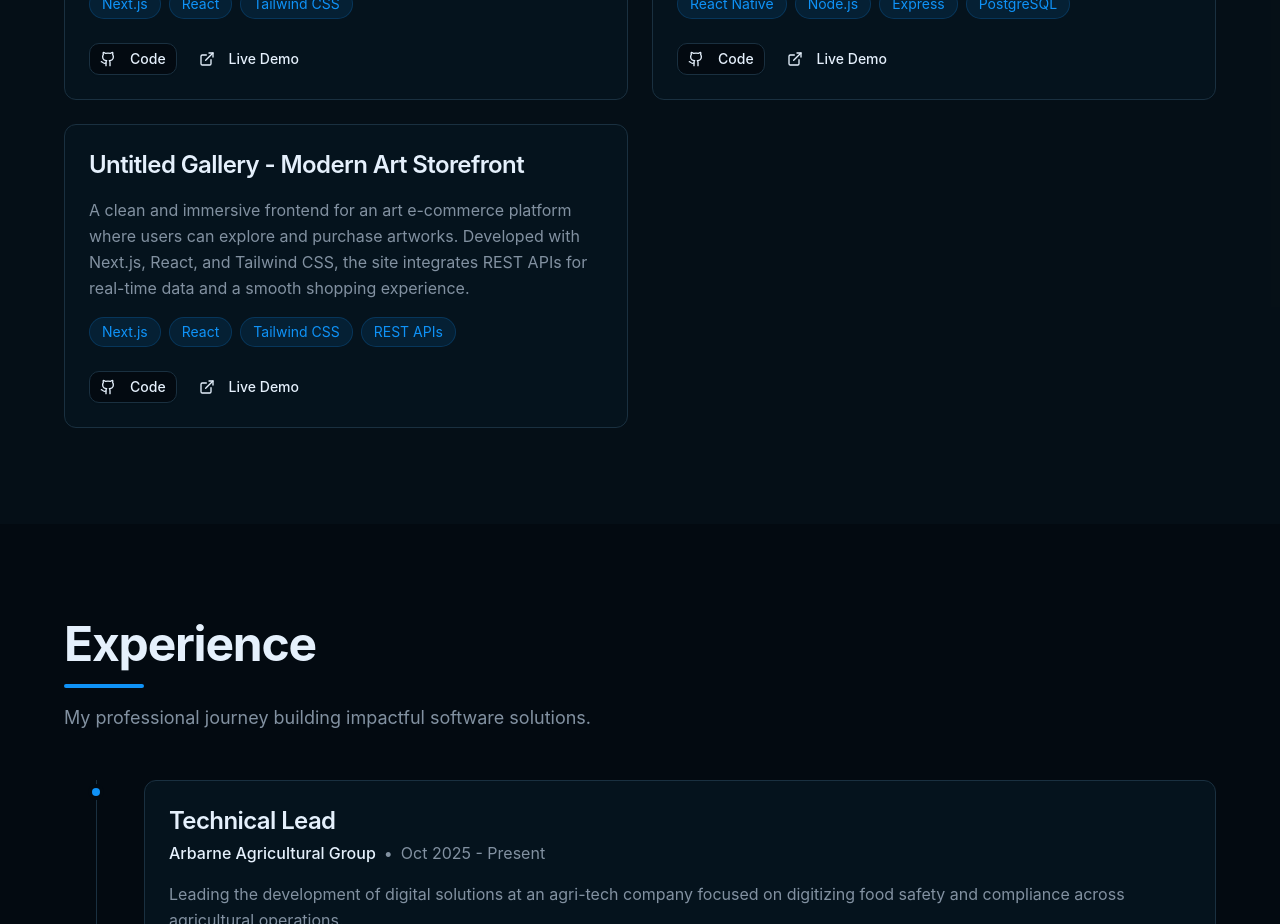
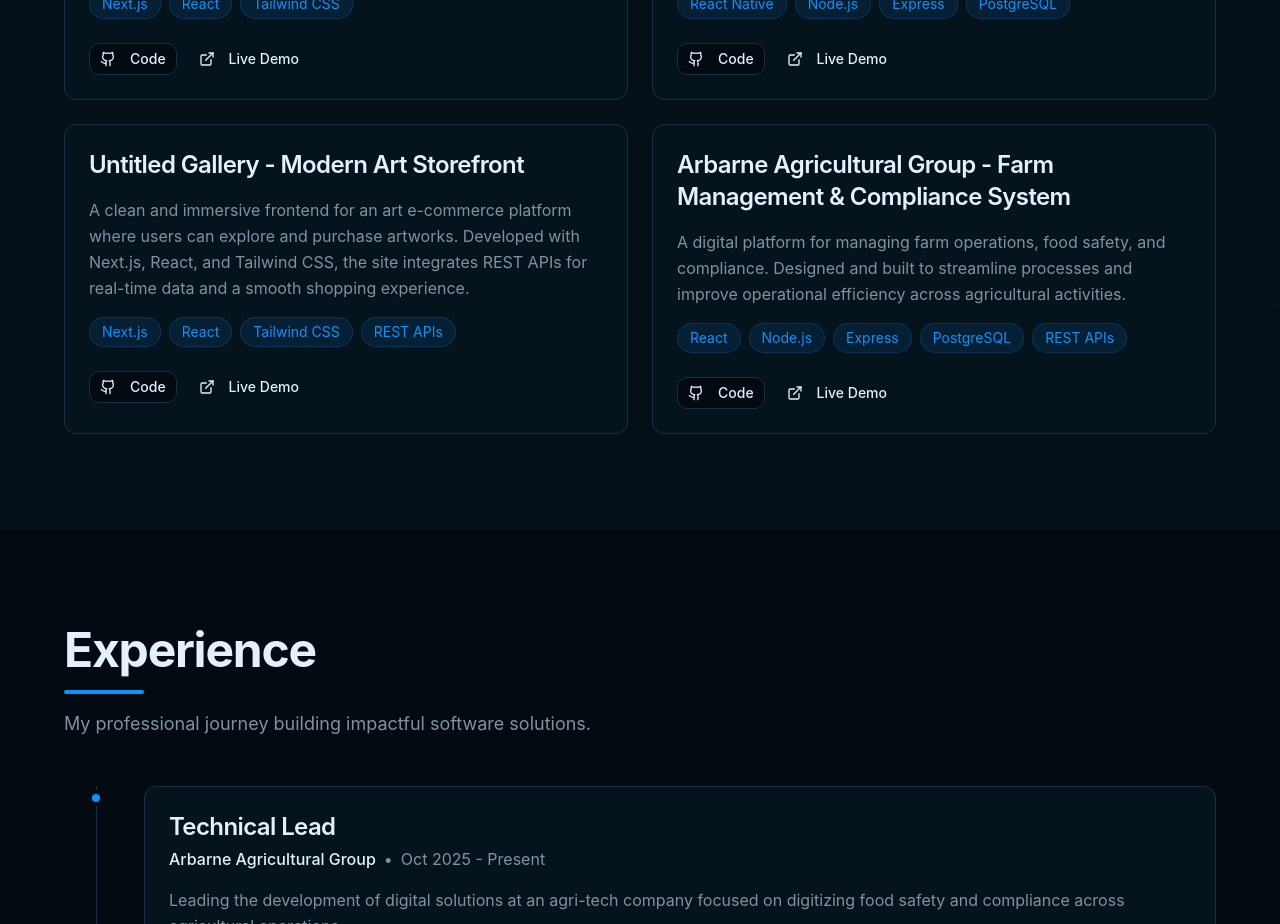
Before and after one commit to khayanga/Portfolio-website, a Next.js app: page / in a window 1280 px wide. Shown: the part 1980-2904 px from the top of the page. Built offline with nearby package versions, Linux system fonts and the light colour scheme.

Commit message:
Refactor project entries in Projects.jsx

```diff
--- a/components/Projects.jsx
+++ b/components/Projects.jsx
@@ -31,7 +31,14 @@ const projects = [
     live: "#",
   },
 
-
+  {
+    title: "Arbarne Agricultural Group - Farm Management & Compliance System",
+    description:
+      "A digital platform for managing farm operations, food safety, and compliance. Designed and built to streamline processes and improve operational efficiency across agricultural activities.",
+    tech: ["React", "Node.js", "Express", "PostgreSQL", "REST APIs"],
+    github: "https://github.com/khayanga/Farm-Pace",
+    live: "https://farm-pace-k0bwin9ws-khayangas-projects.vercel.app/signin",
+  },
 ];
 
 export default function Projects() {
```
Lines whose indentation alone changed are shown as unchanged.
